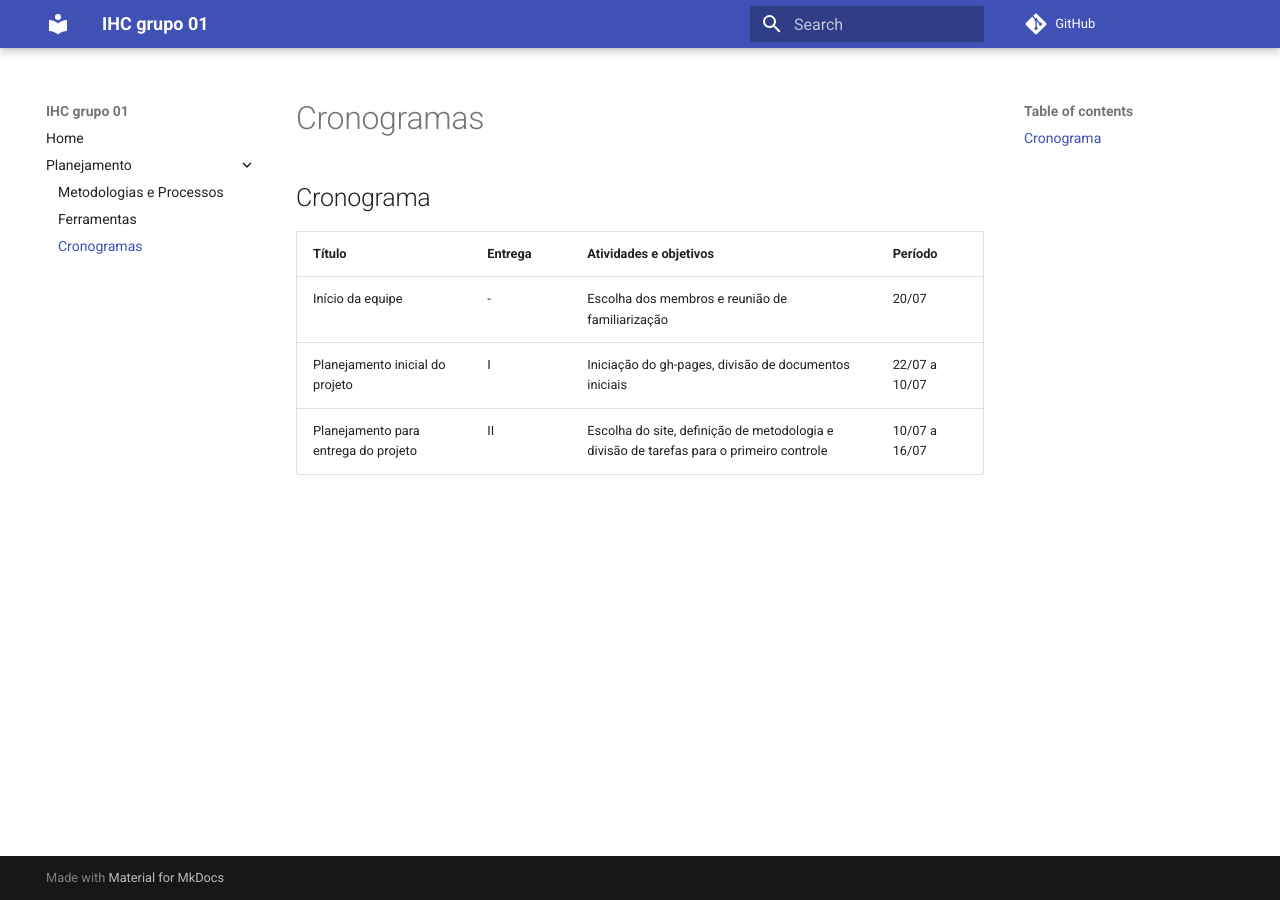
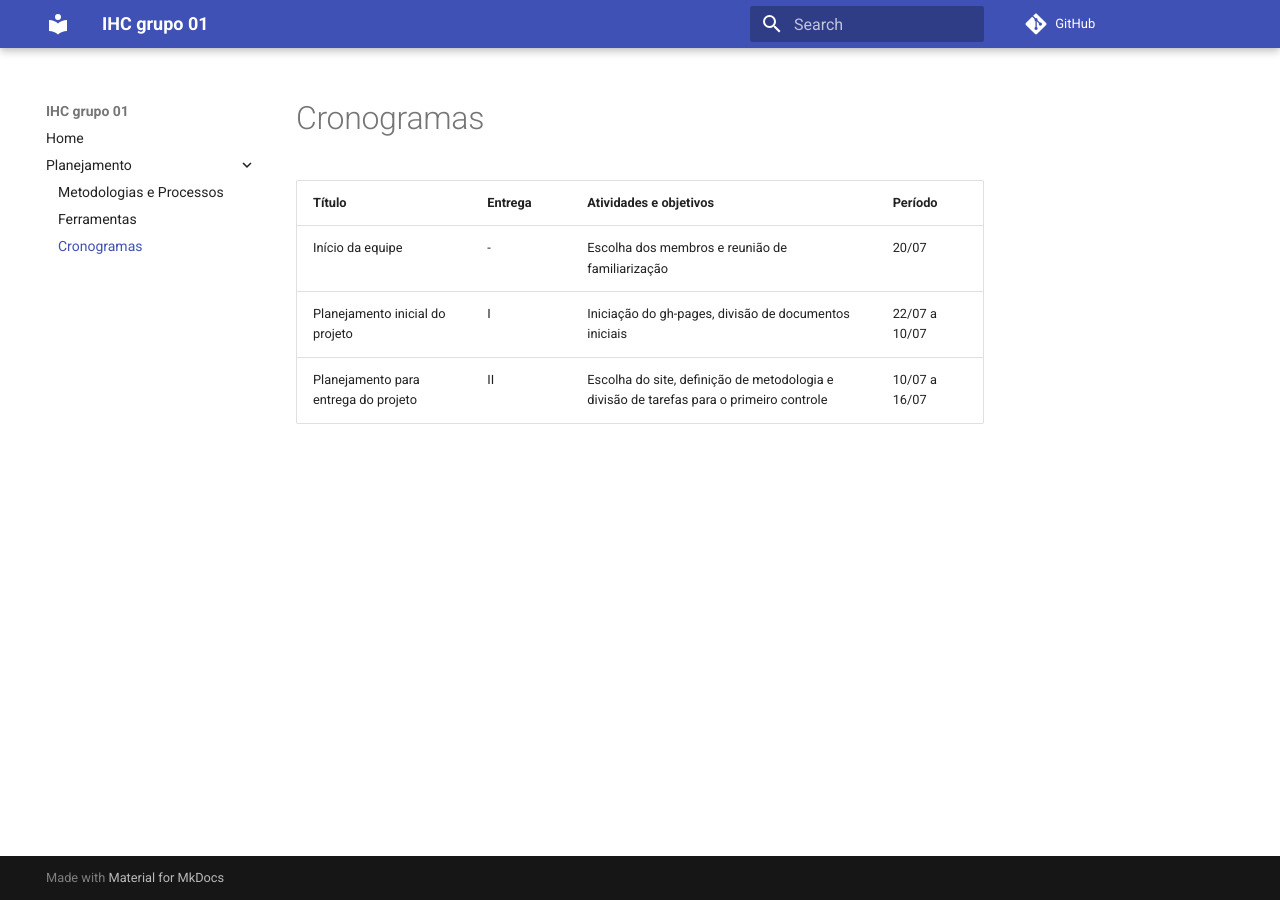
Before and after one commit to francisco1code/2021.1-Prefeitura-de-Concordia, an MkDocs documentation site: the page built from docs/planejamento/cronograma.md, in a window 1280 px wide. Built offline with MkDocs 1.6.1 and Material for MkDocs 9.7.7, drawn with Linux system fonts in a browser that asks for light colours; comment, search, counter and statistics services are not loaded.

Commit message:
(#4): titulo duplicado

```diff
--- a/docs/planejamento/cronograma.md
+++ b/docs/planejamento/cronograma.md
@@ -1,4 +1,3 @@
-## Cronograma
 | Título | Entrega | Atividades e objetivos | Período |
 | - | - | - | - |
 | Início da equipe | - | Escolha dos membros e reunião de familiarização | 20/07 |
```
Also changed, not shown: docs/planejamento/ferramentas.md (+0 -1 lines).
